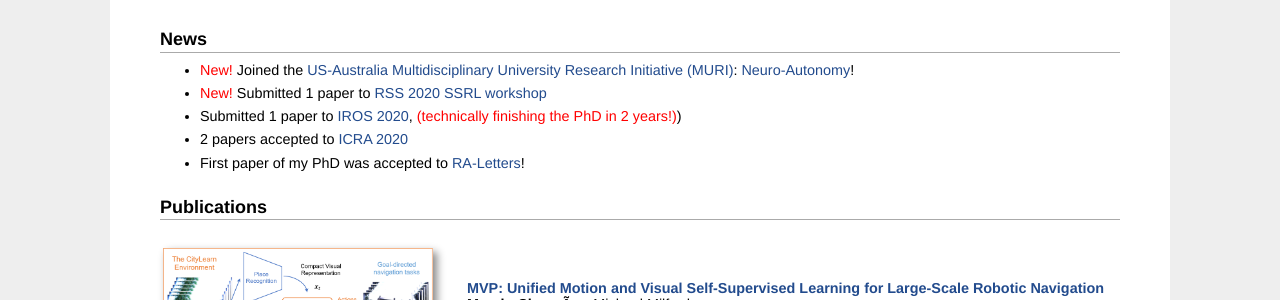
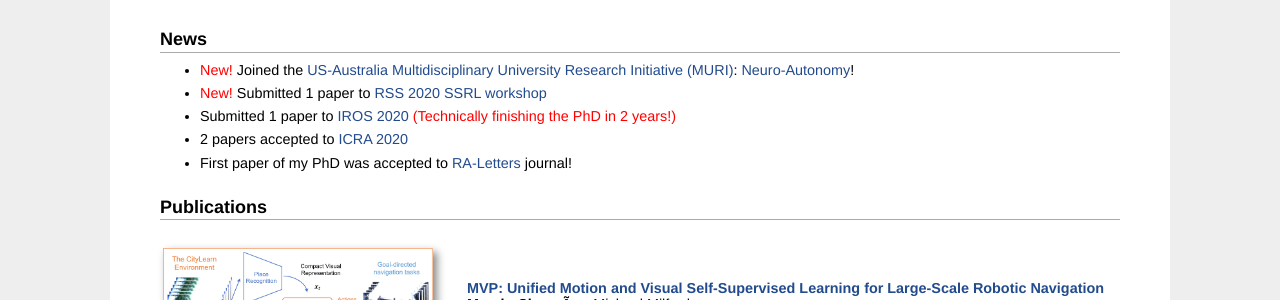
Before and after one commit to mchancan/mchancan.github.io, a Jekyll site: the page built from index.html, in a window 1280 px wide. Shown: the part 322-622 px from the top of the page. Built offline with Jekyll 4.4.1, drawn with Linux system fonts in a browser that asks for light colours; comment, search, counter and statistics services are not loaded.

Commit message:
Update index.html

```diff
--- a/index.html
+++ b/index.html
@@ -32,9 +32,9 @@ title: Marvin's Homepage
 <ul>
 	<li><font color = 'red'>New!</font> Joined the <a href="http://sites.bu.edu/neuroautonomy/">US-Australia Multidisciplinary University Research Initiative (MURI)</a>: <a href="https://research.qut.edu.au/qcr/research/ausmuri-neuro-autonomy-neuroscience-inspired-perception-navigation-and-spatial-awareness-for-autonomous-robots/">Neuro-Autonomy</a>!</li>
 	<li><font color = 'red'>New!</font> Submitted 1 paper to <a href="https://www.brainlinks-braintools.uni-freiburg.de/rss20-ssrl/">RSS 2020 SSRL workshop</a></li>
-	<li>Submitted 1 paper to <a href="http://iros2020.org">IROS 2020</a>, <font color = 'red'>(technically finishing the PhD in 2 years!)</font>)</li>
+	<li>Submitted 1 paper to <a href="http://iros2020.org">IROS 2020</a> <font color = 'red'>(Technically finishing the PhD in 2 years!)</font></li>
 	<li>2 papers accepted to <a href="http://icra2020.org">ICRA 2020</a></li>
-	<li>First paper of my PhD was accepted to <a href="https://ieeexplore.ieee.org/xpl/aboutJournal.jsp?punumber=7083369">RA-Letters</a>!</li>
+	<li>First paper of my PhD was accepted to <a href="https://ieeexplore.ieee.org/xpl/aboutJournal.jsp?punumber=7083369">RA-Letters</a> journal!</li>
 </ul>
 
 <h2><font size=4.5>Publications</font></h2>
```
